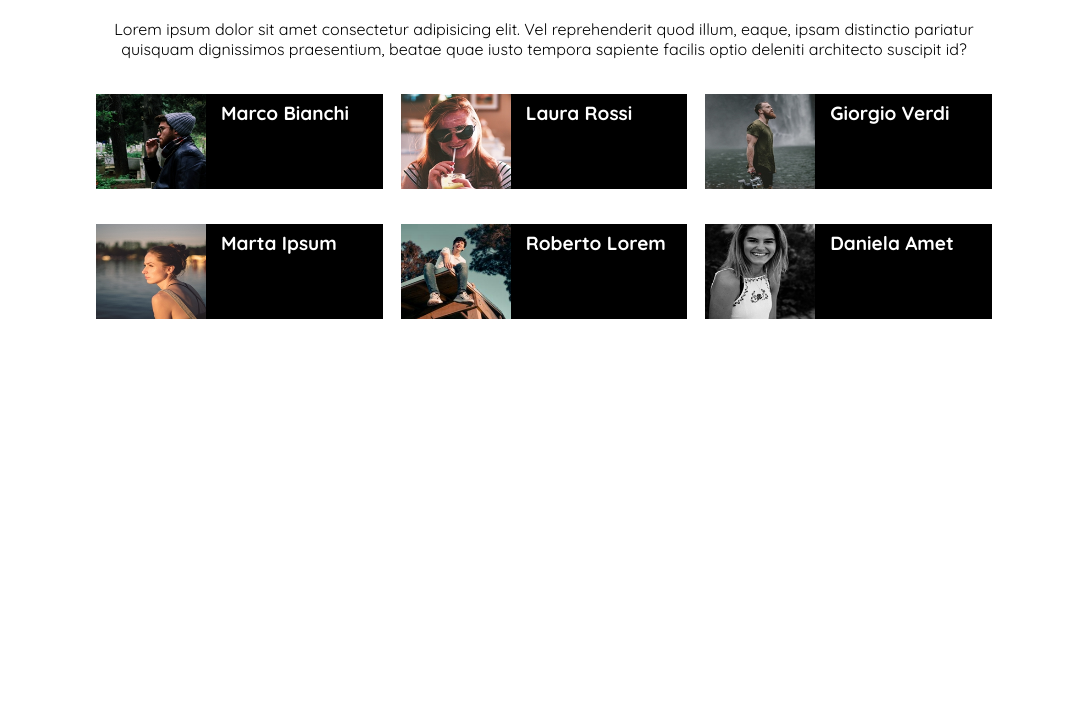
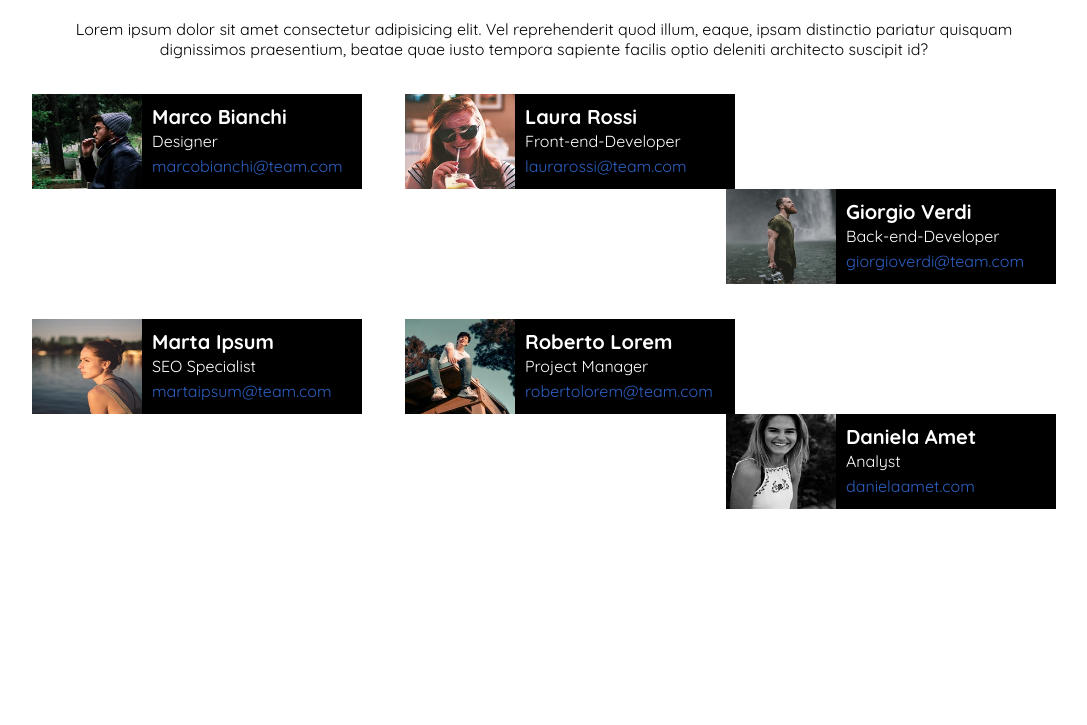
Before and after one commit to LouisAssaneFaye/html-css-float-cards, a plain HTML site: page index.html in a window 1280 px wide. Shown: the part 75-800 px from the top of the page, without its empty margins (96-1183 px from the left). Drawn offline with Linux system fonts and the light colour scheme.

Commit message:
risultato finale raggiunto/esercizio terminato

```diff
--- a/cartella-css/style.css
+++ b/cartella-css/style.css
@@ -9,7 +9,7 @@ body{
 }
 
 .container{
-    width:70%;
+    width:80%;
     margin: 0 auto;
     padding-top: 19px;;
 }
@@ -46,7 +46,6 @@ header{
 }
 
 .rectangle{
-    width: 32% ;
     height: 95px;
     background-color: black;
 }
@@ -61,7 +60,7 @@ header{
 }
 
 .margin-auto{
-    margin-left:18px;
+    margin-left:43px;
 }
 
 .foto,.informazioni{
@@ -74,12 +73,27 @@ img{
  }
 
 .informazioni{
-    padding-top:6.5px ;
-    padding-left:15px ;
+    color: white;
+
 }
 
  h2{
-    color: white;
-    font-size: 19px;
+    font-size: 20px ;
 
 }
+
+.mail{
+    color: rgba(58, 122, 248, 0.783);
+}
+
+.informazioni{
+    width: 220px ;
+    padding-left: 10px;
+    padding-top: 10px;
+    line-height: 25px;
+}
+
+h1{
+    color: rgb(211, 61, 131);
+    font-weight: bolder;
+}
--- a/index.html
+++ b/index.html
@@ -36,15 +36,17 @@
 
                     <div class="rectangle float-left clearfix">
 
-                        <div class="foto">
+                        <div class="foto float-left">
 
                             <img src="assets/img/male1.png" alt="foto di Marco Bianchi">
 
                         </div>
 
-                        <div class="informazioni">
+                        <div class="informazioni float-left">
 
                             <h2>Marco Bianchi</h2>
+                            <span class="role">Designer</span><br>
+                            <span class="mail">marcobianchi@team.com</span>
 
                         </div>
 
@@ -62,6 +64,8 @@
                         <div class="informazioni">
 
                             <h2>Laura Rossi</h2>
+                            <span class="role">Front-end-Developer</span><br>
+                            <span class="mail">laurarossi@team.com</span>
 
                         </div>
 
@@ -79,6 +83,8 @@
                         <div class="informazioni">
 
                             <h2>Giorgio Verdi</h2>
+                            <span class="role">Back-end-Developer</span><br>
+                            <span class="mail">giorgioverdi@team.com</span>
 
                         </div>
 
@@ -99,6 +105,8 @@
                         <div class="informazioni">
 
                             <h2>Marta Ipsum</h2>
+                            <span class="role">SEO Specialist</span><br>
+                            <span class="mail">martaipsum@team.com</span>
 
                         </div>
 
@@ -115,6 +123,8 @@
                         <div class="informazioni">
 
                             <h2>Roberto Lorem</h2>
+                            <span class="role">Project Manager</span><br>
+                            <span class="mail">robertolorem@team.com</span>
 
                         </div>
 
@@ -131,6 +141,8 @@
                         <div class="informazioni">
 
                             <h2>Daniela Amet</h2>
+                            <span class="role">Analyst</span><br>
+                            <span class="mail">danielaamet.com</span>
 
                         </div>
 
```
